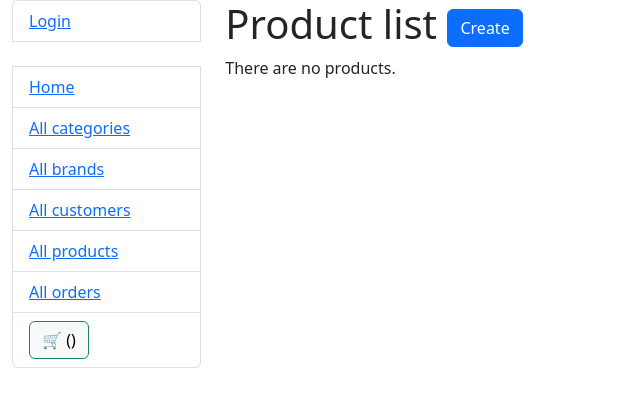
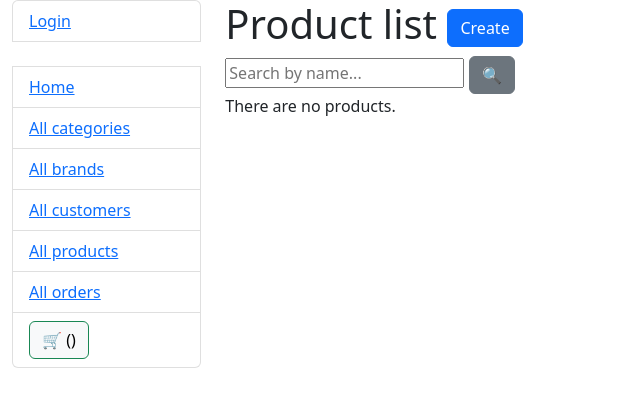
Before and after one commit to vladislav-tsybuliak1/shop-wise, a Django app: page /products/ in a window 1280 px wide. Shown: the top 407 px of the page, without its empty margins (0-640 px from the left). Run offline with Django 5.2, Linux system fonts and the light colour scheme; data that the repository does not hold is empty.

Commit message:
Add product search form to product list view

```diff
--- a/store/views.py
+++ b/store/views.py
@@ -1,13 +1,13 @@
 from django.contrib import messages
 from django.contrib.auth import get_user_model
 from django.db import transaction
-from django.db.models import Case, When, IntegerField
+from django.db.models import Case, When, IntegerField, QuerySet
 from django.http import HttpRequest, HttpResponse
 from django.shortcuts import render, redirect, get_object_or_404
 from django.urls import reverse, reverse_lazy
 from django.views import generic
 
-from store.forms import ReviewForm, CustomerCreationForm, OrderStatusForm
+from store.forms import ReviewForm, CustomerCreationForm, OrderStatusForm, ProductSearchForm
 from store.models import (
     Product,
     Order,
@@ -41,13 +41,31 @@ def index(request: HttpRequest) -> HttpResponse:
 class ProductListView(generic.ListView):
     model = Product
     paginate_by = 5
-    queryset = Product.objects.annotate(
-        available=Case(
-            When(stock_quantity__gt=0, then=1),
-            default=0,
-            output_field=IntegerField(),
+
+    def get_context_data(self, *, object_list=None, **kwargs) -> dict:
+        context = super().get_context_data(**kwargs)
+        name = self.request.GET.get("name", "")
+        context["search_form"] = ProductSearchForm(
+            initial={
+                "name": name,
+            }
         )
-    ).order_by("-available", "name")
+        return context
+
+    def get_queryset(self) -> QuerySet:
+        queryset = Product.objects.annotate(
+            available=Case(
+                When(stock_quantity__gt=0, then=1),
+                default=0,
+                output_field=IntegerField(),
+            )
+        ).order_by("-available", "name")
+        form = ProductSearchForm(self.request.GET)
+        if form.is_valid():
+            return queryset.filter(
+                name__icontains=form.cleaned_data["name"]
+            )
+        return queryset
 
 
 class ProductDetailView(generic.DetailView):
--- a/templates/store/product_list.html
+++ b/templates/store/product_list.html
@@ -8,6 +8,10 @@
       Create
     </a>
   </h1>
+  <form method="get" action="" class="form-inline">
+    {{ search_form.name }}
+    <input type="submit" value="🔍" class="btn btn-secondary">
+  </form>
   {% if product_list %}
     <table class="table">
       <tr>
```
